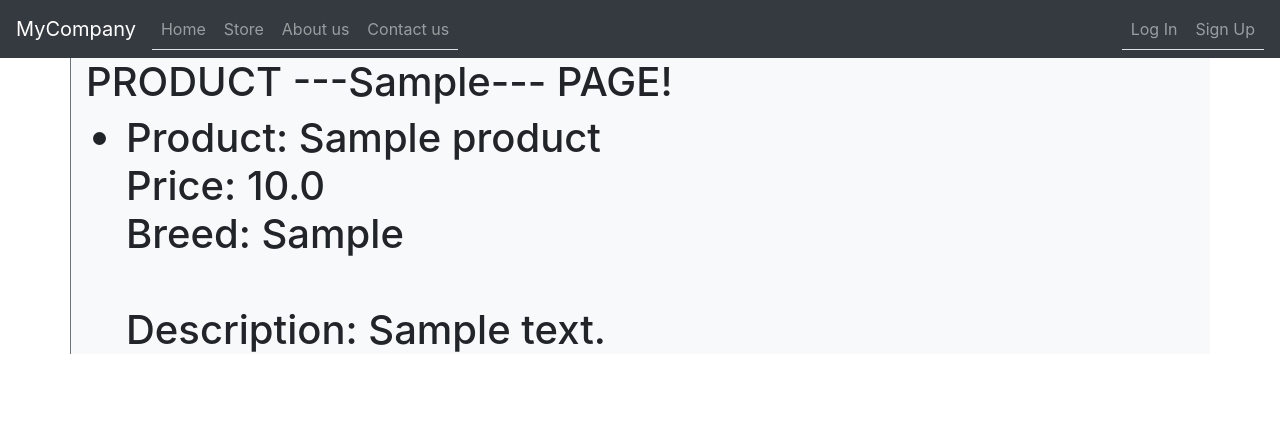
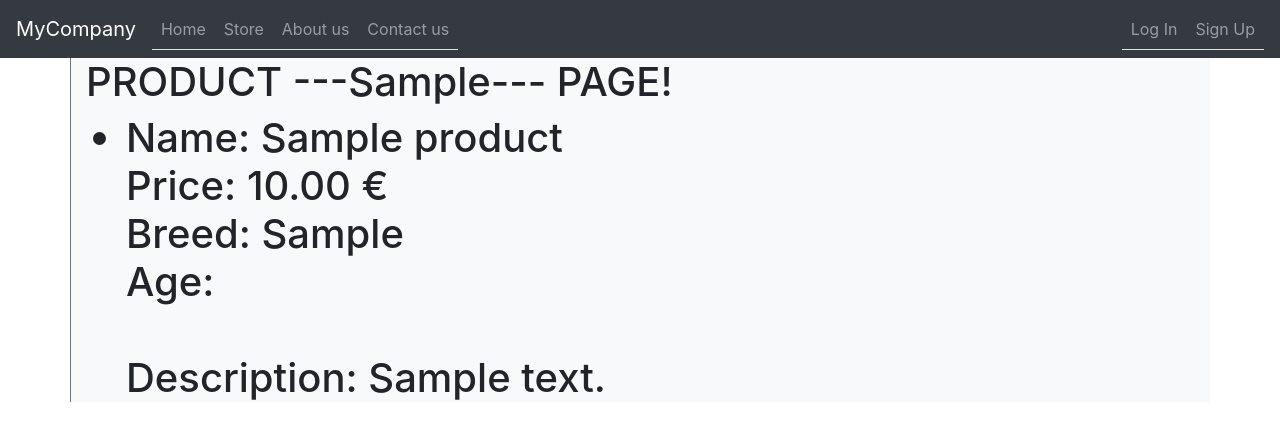
Before and after one commit to VerneriL/Verkkokauppa_VL_2022, a Django app: page /store/product/1 in a window 1280 px wide. Shown: the top 441 px of the page. Run offline with Django 4.2, Linux system fonts and the light colour scheme; tables that the repository leaves empty hold one stand-in row (values such as "Sample post"); some libraries are stand-ins or nearby versions.

Commit message:
Added age and floatformat to price

```diff
--- a/verkkokauppa/base/templates/base/product.html
+++ b/verkkokauppa/base/templates/base/product.html
@@ -3,10 +3,12 @@
 <! Code here! >
     <h1>PRODUCT ---{{ products.first.product_category }}--- PAGE!<h1>
     {% for product in products %}
+    <img src="{{ product.image.url }}">
     <ul>
-        <li>Product: {{ product }}
-            <br>Price: {{ product.price }}
-            <br>Breed: {{ product.product_category}}
+        <li>Name: {{ product }}
+            <br>Price: {{ product.price|floatformat:2 }} €
+            <br>Breed: {{ product.product_category }}
+            <br>Age: {{ product.age }}
             <p>
             <br>Description: {{ product.description }}
             </p>
```
